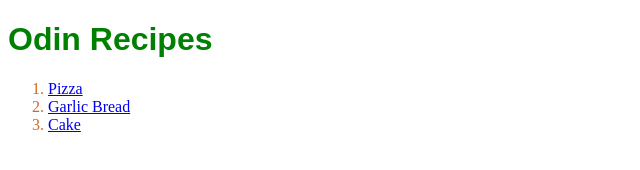
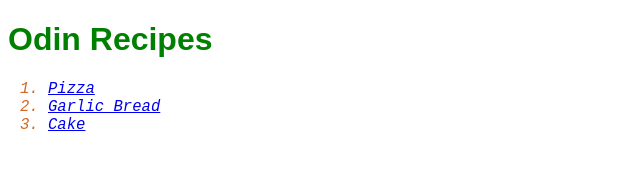
Before and after one commit to nishantkdagar/odin-recipes, a plain HTML site: page index.html in a window 1280 px wide. Shown: the whole page, without its empty margins (0-640 px from the left). Drawn offline with Linux system fonts and the light colour scheme.

Commit message:
Design Changes

```diff
--- a/style.css
+++ b/style.css
@@ -14,6 +14,9 @@ p1{
 
 li{
     color:chocolate;
+    font-family: monospace;
+    font-style: italic;
+    font-size: larger;
 }
 
 h2{
```
